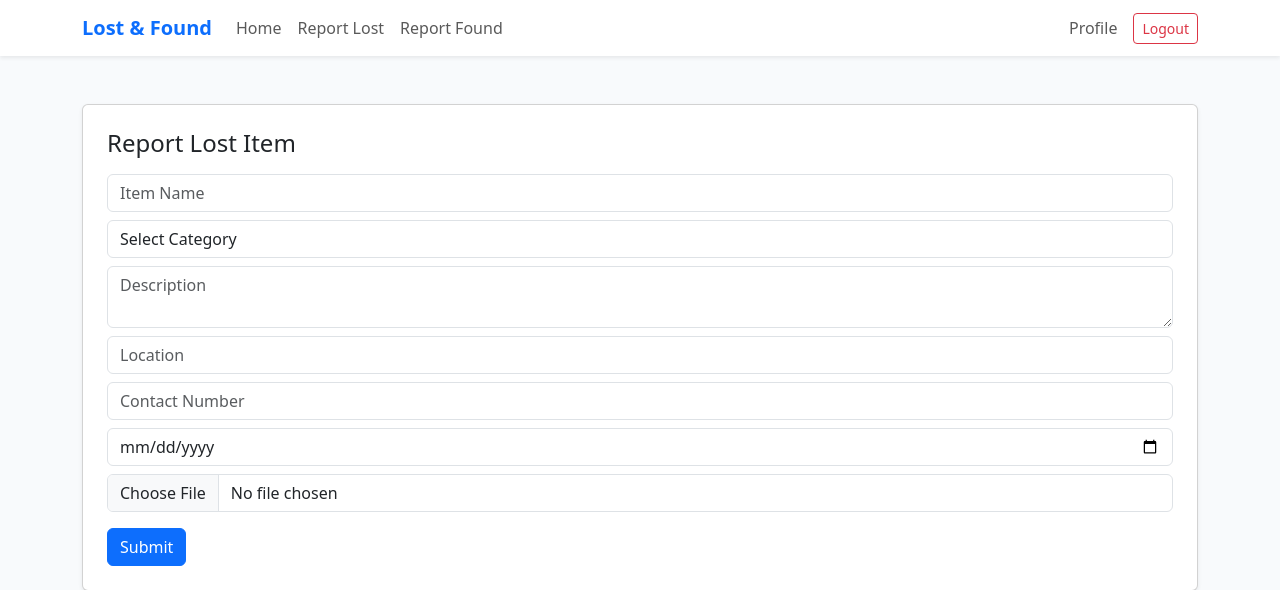
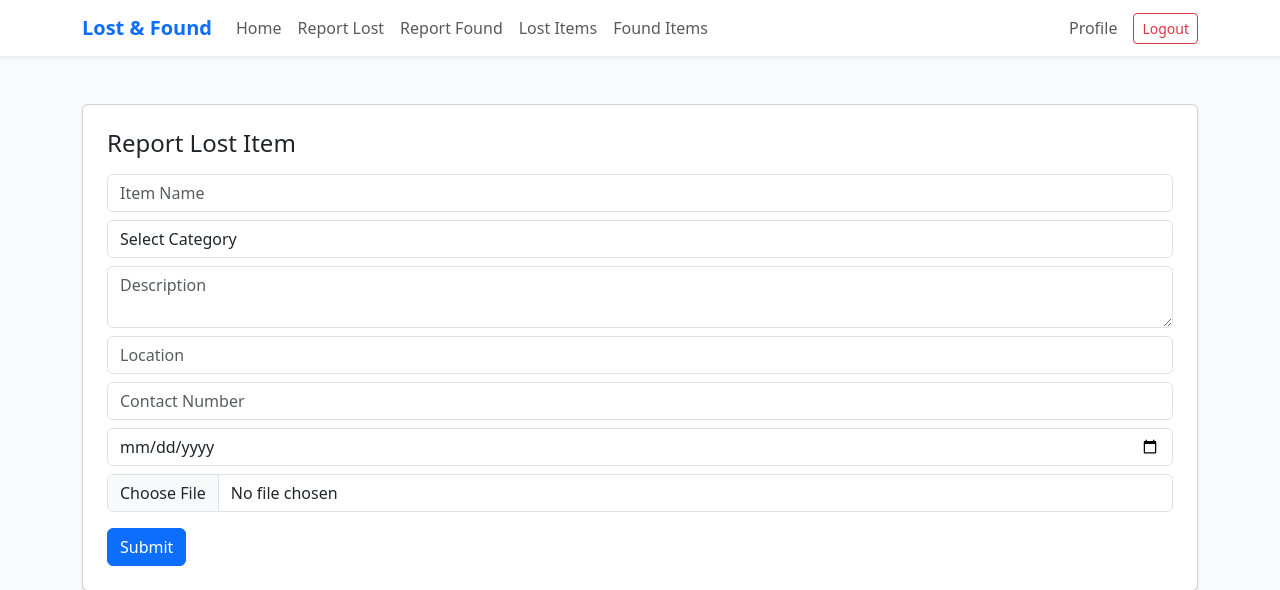
Before and after one commit to lost-found-web/lost-found-webapp, a Flask app: page /report/lost in a window 1280 px wide. Shown: the top 590 px of the page. Run offline with Flask 3, Linux system fonts and the light colour scheme; the visitor is signed in with stand-in values (Sample User, id 1).

Commit message:
Add separate views for lost and found items

```diff
--- a/app/routes/items.py
+++ b/app/routes/items.py
@@ -39,6 +39,33 @@ def home():
         search=search,
         category=category,
         location=location
+    )
+
+@items_bp.route("/lost-items")
+def lost_items():
+    items = Item.query.filter_by(
+        item_type="lost",
+        status="active"
+    ).order_by(Item.created_at.desc()).all()
+
+    return render_template(
+        "items_list.html",
+        items=items,
+        page_title="Lost Items"
+    )
+
+
+@items_bp.route("/found-items")
+def found_items():
+    items = Item.query.filter_by(
+        item_type="found",
+        status="active"
+    ).order_by(Item.created_at.desc()).all()
+
+    return render_template(
+        "items_list.html",
+        items=items,
+        page_title="Found Items"
     )
 
 
--- a/app/templates/base.html
+++ b/app/templates/base.html
@@ -40,6 +40,20 @@
         <a class="nav-link" href="{{ url_for('items.report_item', item_type='found') }}">Report Found</a>
     </li>
     {% endif %}
+
+
+
+<li class="nav-item">
+  <a class="nav-link" href="{{ url_for('items.lost_items') }}">
+    Lost Items
+  </a>
+</li>
+
+<li class="nav-item">
+  <a class="nav-link" href="{{ url_for('items.found_items') }}">
+    Found Items
+  </a>
+</li>
 
 </ul>
 
```
Also changed, not shown: app/templates/items_list.html (added, +56 -0 lines).
